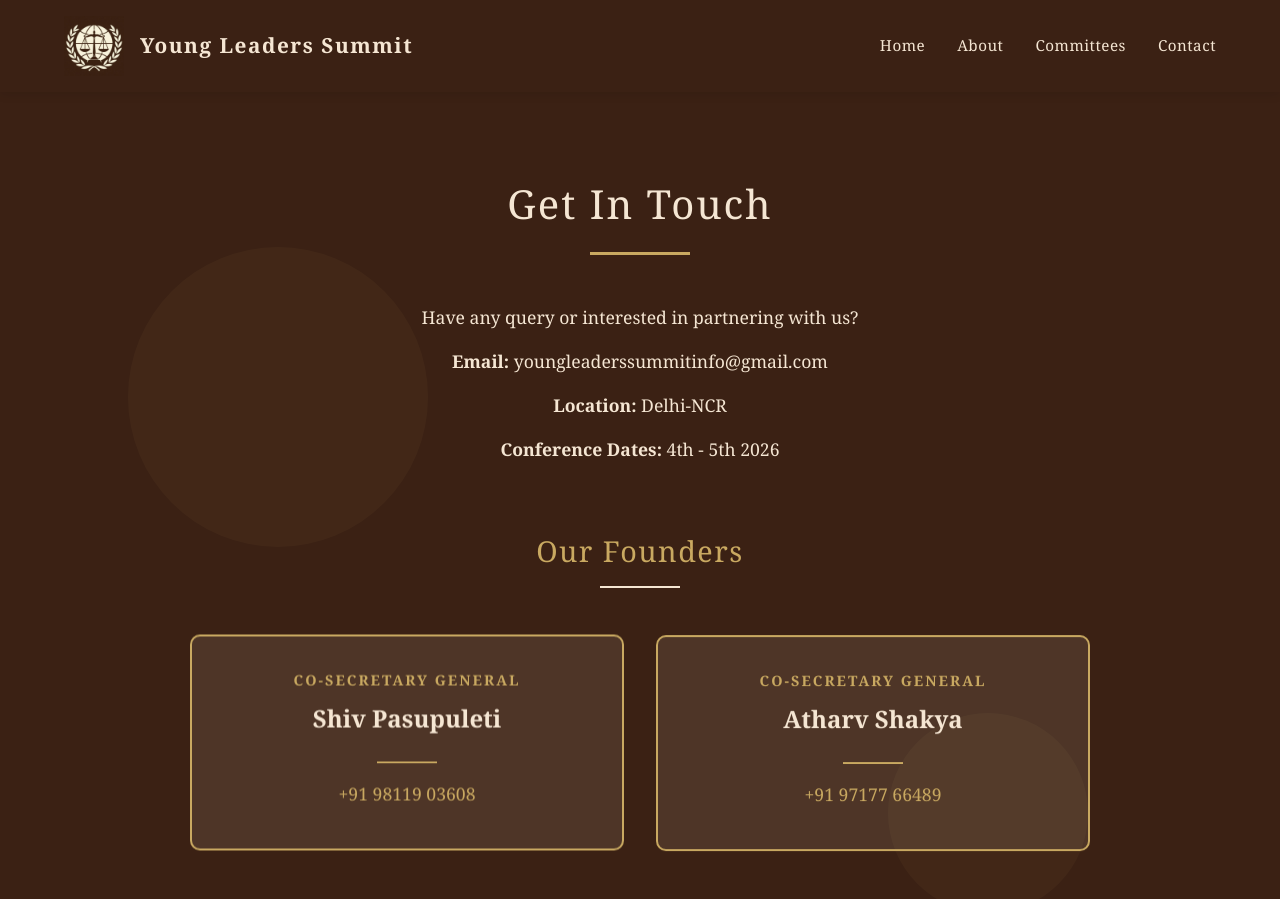
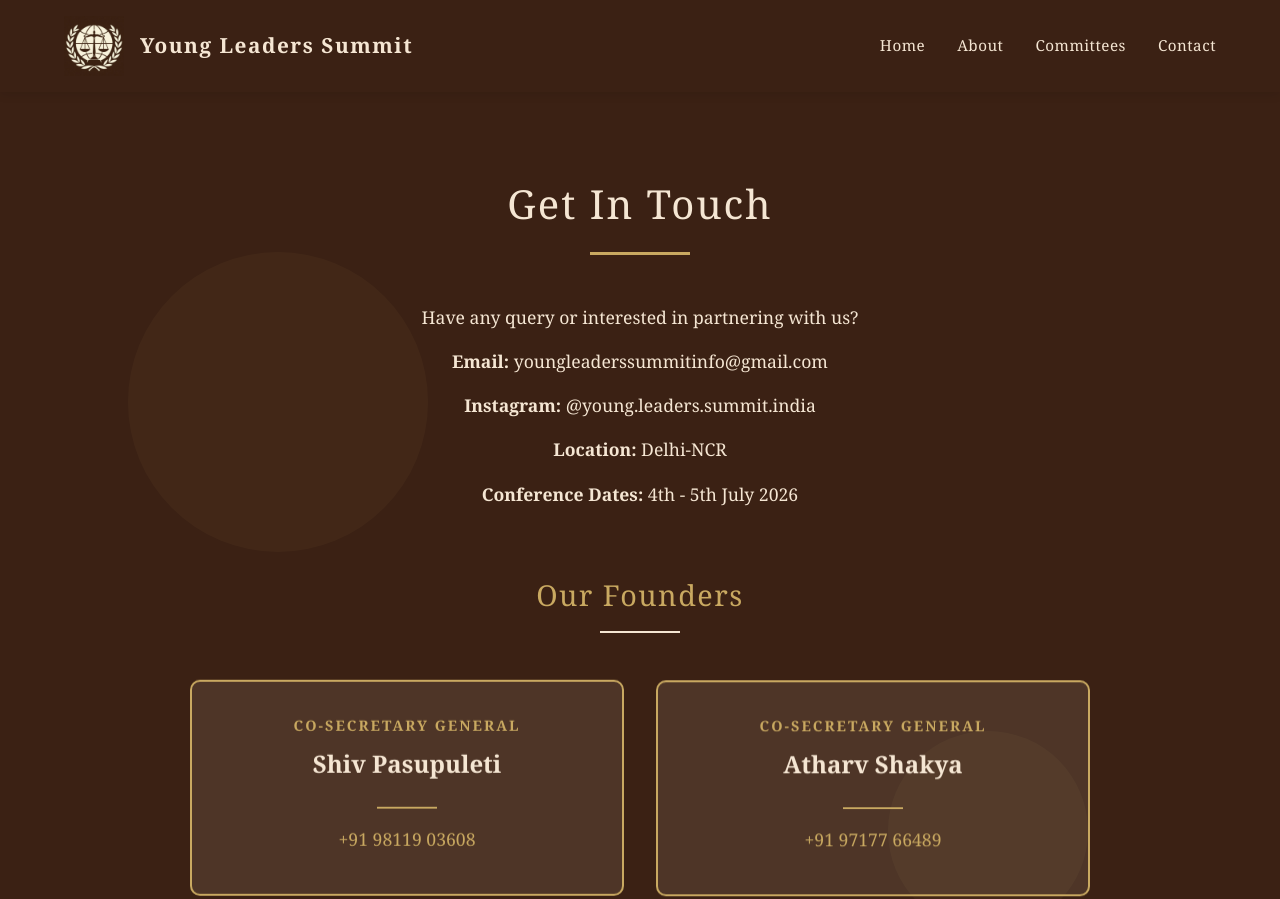
Before and after one commit to sh1venp/YoungLeadersSummit, a plain HTML site: page contact.html in a window 1280 px wide. Shown: the top 899 px of the page. Drawn offline with Linux system fonts and the light colour scheme.

Commit message:
Update contact.html

```diff
--- a/contact.html
+++ b/contact.html
@@ -252,8 +252,9 @@
         <div class="contact-info fade-in-up delay-1">
             <p>Have any query or interested in partnering with us?</p>
             <p><strong>Email:</strong> youngleaderssummitinfo@gmail.com</p>
+            <p><strong>Instagram:</strong> @young.leaders.summit.india</p>
             <p><strong>Location:</strong> Delhi-NCR</p>
-            <p><strong>Conference Dates:</strong> 4th - 5th 2026</p>
+            <p><strong>Conference Dates:</strong> 4th - 5th July 2026</p>
         </div>
 
         <!-- Co-Founders Section -->
```
